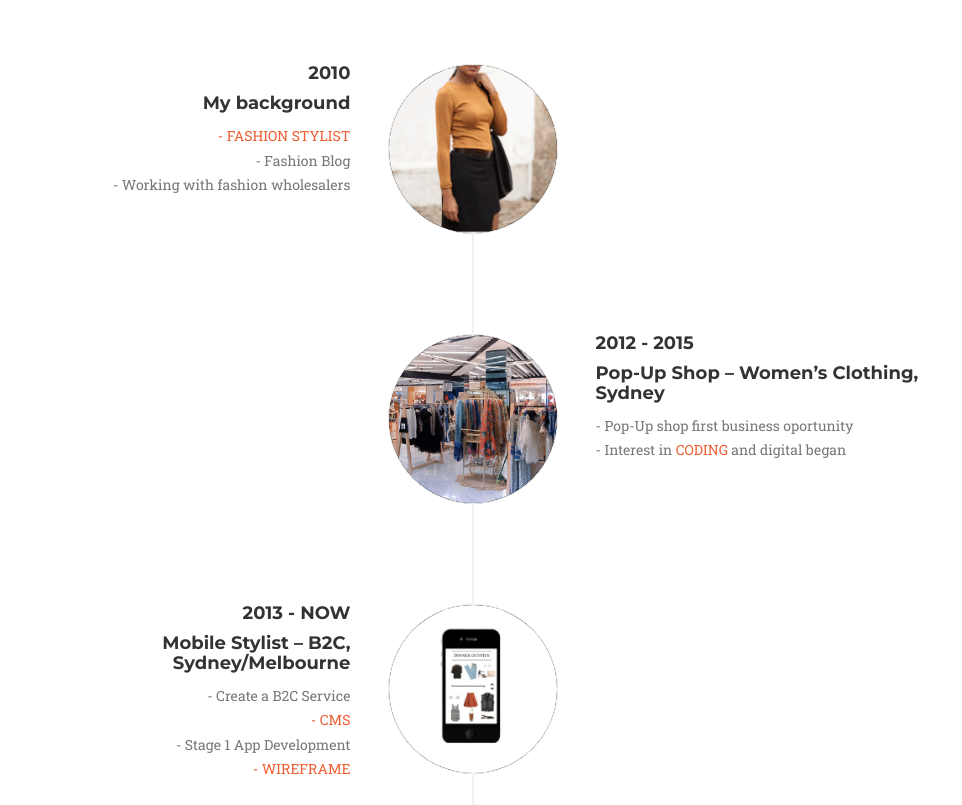
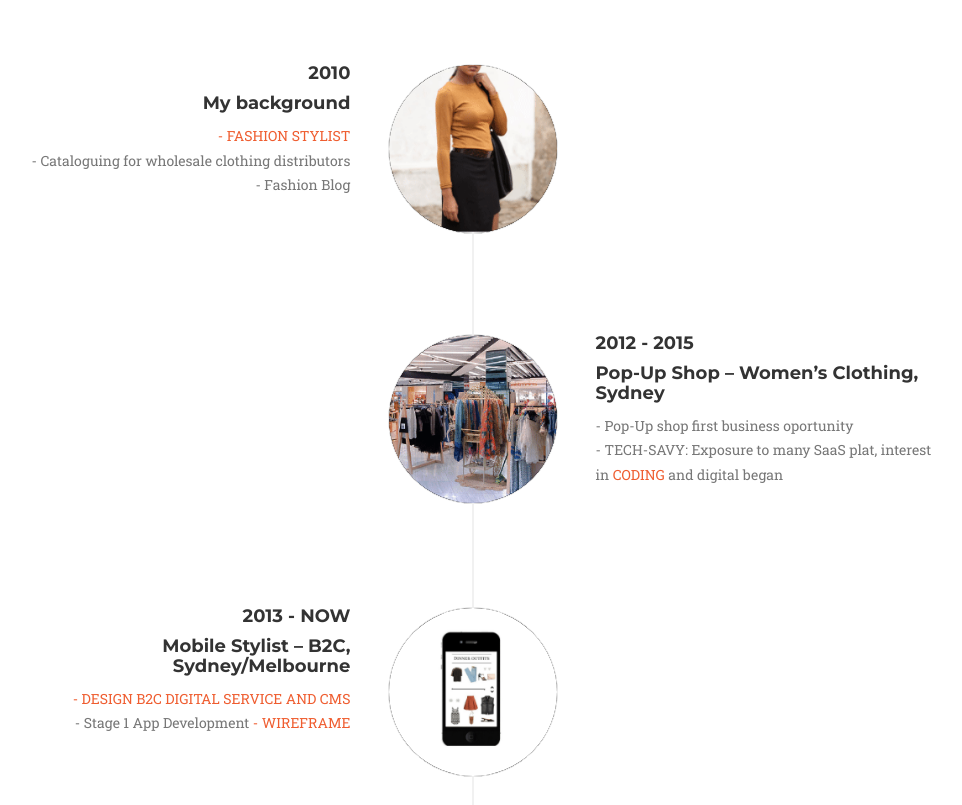
Before and after one commit to Sheabim/aboutmehtml, a website: page index.html in a window 1280 px wide. Shown: the part 1780-2585 px from the top of the page, without its empty margins (167-1129 px from the left). Drawn offline with nearby package versions, Linux system fonts and the light colour scheme; a web font is replaced by a local one.

Commit message:
update ph

```diff
--- a/index.html
+++ b/index.html
@@ -128,7 +128,7 @@
                 </div>
 
                 <div class="col-md-4">
-                    <h4 class="service-heading">CX</h4>
+                    <h4 class="service-heading">OMNICHANNEL & CX</h4>
                     <span class="fa-stack fa-4x">
                         <i class="fa fa-circle fa-stack-2x text-primary"></i>
                         <i class="fa fa-smile-o fa-stack-1x fa-inverse"></i>
@@ -185,7 +185,7 @@
                                     <h4 class="subheading">My background</h4>
                                 </div>
                                 <div class="timeline-body">
-                                    <p class="text-muted"> <a href="#portfolioModal6"  class="portfolio-link" data-toggle="modal"> - FASHION STYLIST</a><br> - Fashion Blog <br> - Working with fashion wholesalers</p>
+                                    <p class="text-muted"> <a href="#portfolioModal6"  class="portfolio-link" data-toggle="modal"> - FASHION STYLIST</a><br >- Cataloguing for wholesale clothing distributors<br> - Fashion Blog <br>  </p>
                                 </div>
                             </div>
                         </li>
@@ -201,7 +201,7 @@
                                 </div>
                                 <div class="timeline-body">
                                     <p class="text-muted"> - Pop-Up shop first business oportunity</p>
-                                      <p class="text-muted"> -	Interest in <a href="#portfolioModal2" class="portfolio-link" data-toggle="modal"> CODING</a> and digital began</p>
+                                      <p class="text-muted"> - TECH-SAVY: Exposure to many SaaS plat, interest in <a href="#portfolioModal2" class="portfolio-link" data-toggle="modal"> CODING</a> and digital began</p>
 
                                 </div>
                             </div>
@@ -216,13 +216,13 @@
                                     <h4 class="subheading">Mobile Stylist – B2C, Sydney/Melbourne</h4>
                                 </div>
                                 <div class="timeline-body">
-                                    <p class="text-muted"> - Create a B2C Service
+                                    <!-- <p class="text-muted"> - Create a B2C Digital Service -->
  </p>
-                                    <p class="text-muted"> <a href="#portfolioModal3" class="portfolio-link" data-toggle="modal"> - CMS </a>
+                                    <p class="text-muted"> <a href="#portfolioModal3" class="portfolio-link" data-toggle="modal"> - DESIGN B2C DIGITAL SERVICE AND CMS </a>
                                     <!-- <p class="text-muted"> - Identified opportunity -->
  </p>
-                                     <p class="text-muted"> - Stage 1 App Development</p>
-                                    <p class="text-muted">  <a href="#portfolioModal4" class="portfolio-link" data-toggle="modal"> - WIREFRAME </a>
+                                     <!-- <p class="text-muted"> - Stage 1 App Development</p> -->
+                                    <p class="text-muted"> - Stage 1 App Development <a href="#portfolioModal4" class="portfolio-link" data-toggle="modal"> - WIREFRAME </a>
 </p>                  </div>
                             </div>
                         </li>
@@ -656,7 +656,8 @@
                                 <!-- Project Details Go Here -->
                                 <h2>CMS</h2>
                                 <p class="item-intro text-muted"> Experience customising Content Management System: Wordpress </p>
-                                <img class="img-responsive img-centered" src="img/portfolio/laopts.gif" alt="">
+<img class="img-responsive img-centered" src="img/portfolio/mobilestylist.png" alt="">
+<img class="img-responsive img-centered" src="img/portfolio/laopts.gif" alt="">
 
                                 <p>Demostrated on <a href="https://www.theabimbola.com">The abimbola</a> website</p>
                                 <button type="button" class="btn btn-primary" data-dismiss="modal"><i class="fa fa-times"></i> Close Project</button>
@@ -759,6 +760,7 @@
                                 <!-- <h2>Styling</h2> -->
                                 <!-- <p class="item-intro text-muted">Lorem ipsum dolor sit amet consectetur.</p> -->
                                 <img class="img-responsive img-centered" src="img/portfolio/stylist1.gif" alt="">
+                                <img class="img-responsive img-centered" src="img/portfolio/catalogue.gif" alt="">
                                 <!-- <p>Dreams is a free PSD web template built by <a href="https://www.behance.net/MathavanJaya">Mathavan Jaya</a>. Dreams is a modern one page web template designed for almost any purpose. It’s a beautiful template that’s designed with the Bootstrap framework in mind.</p> -->
                                 <!-- <p>You can download the PSD template in this portfolio sample item at <a href="http://freebiesxpress.com/gallery/dreams-free-one-page-web-template/">FreebiesXpress.com</a>.</p> -->
                                 <button type="button" class="btn btn-primary" data-dismiss="modal"><i class="fa fa-times"></i> Close Project</button>
```
Also changed, not shown: img/portfolio/catalogue.gif (added), img/portfolio/mobilestylist.png (added).
